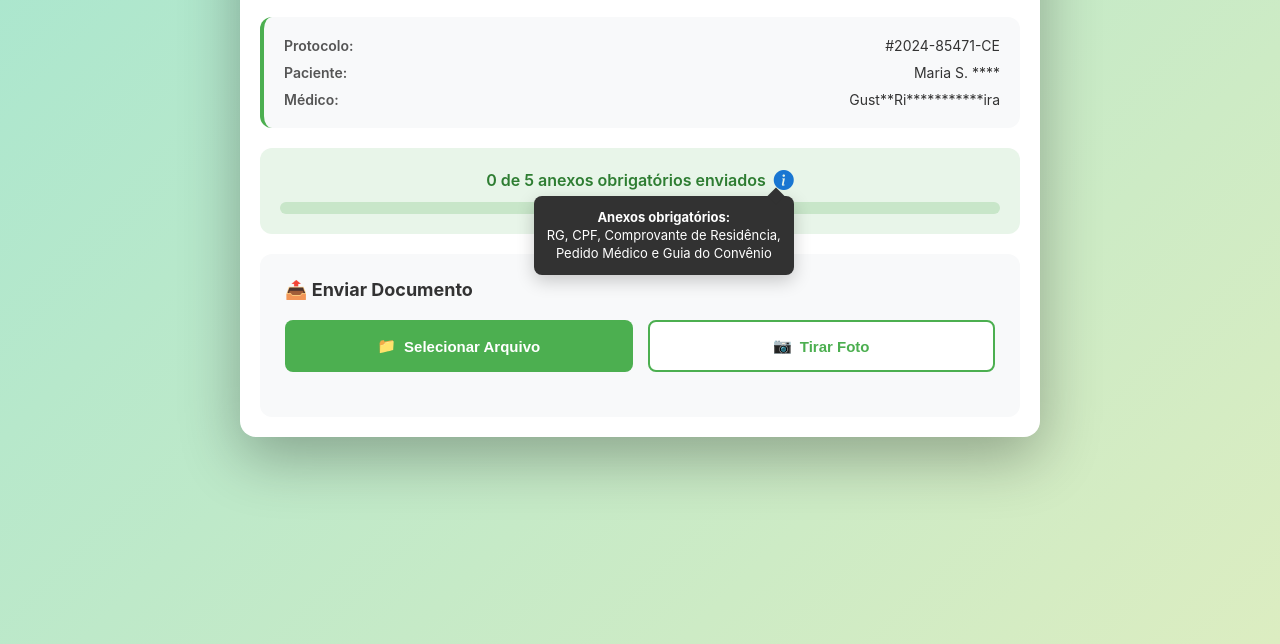
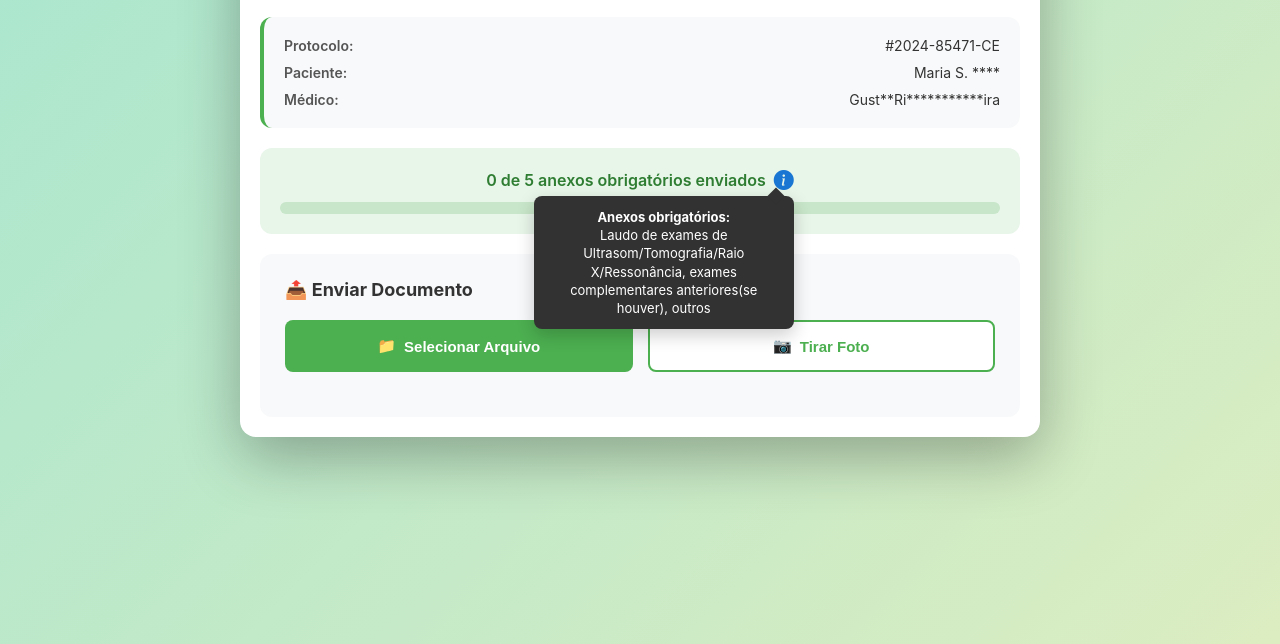
Before and after one commit to eniorp/AnexoCirurgia, a plain HTML site: page index.html in a window 1280 px wide. Both pictures are taken after a click on the button 783 px from the left and 336 px from the top of the page. Shown: the part 156-800 px from the top of the page. Drawn offline with nearby package versions, Linux system fonts and the light colour scheme.

Commit message:
ajustes novos

```diff
--- a/index.html
+++ b/index.html
@@ -389,7 +389,7 @@
           <i class="bi bi-info-circle-fill info-icon" id="infoIcon" role="button" tabindex="0"></i>
           <div class="material-tooltip" id="materialTooltip">
             <strong>Anexos obrigatórios:</strong><br>
-            RG, CPF, Comprovante de Residência, Pedido Médico e Guia do Convênio
+            Laudo de exames de Ultrasom/Tomografia/Raio X/Ressonância, exames complementares anteriores(se houver), outros
           </div>
         </div>
       </div>
```
